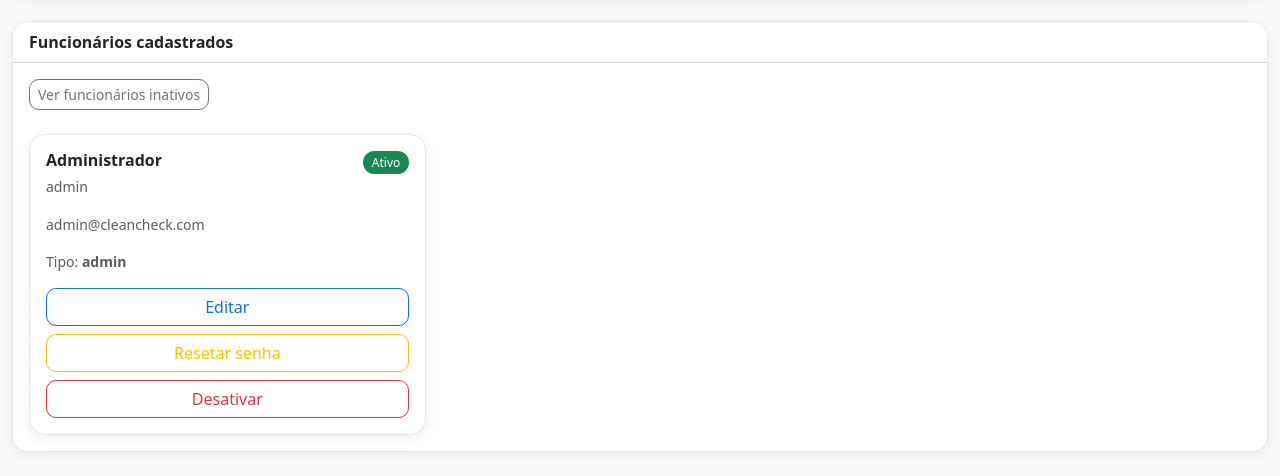
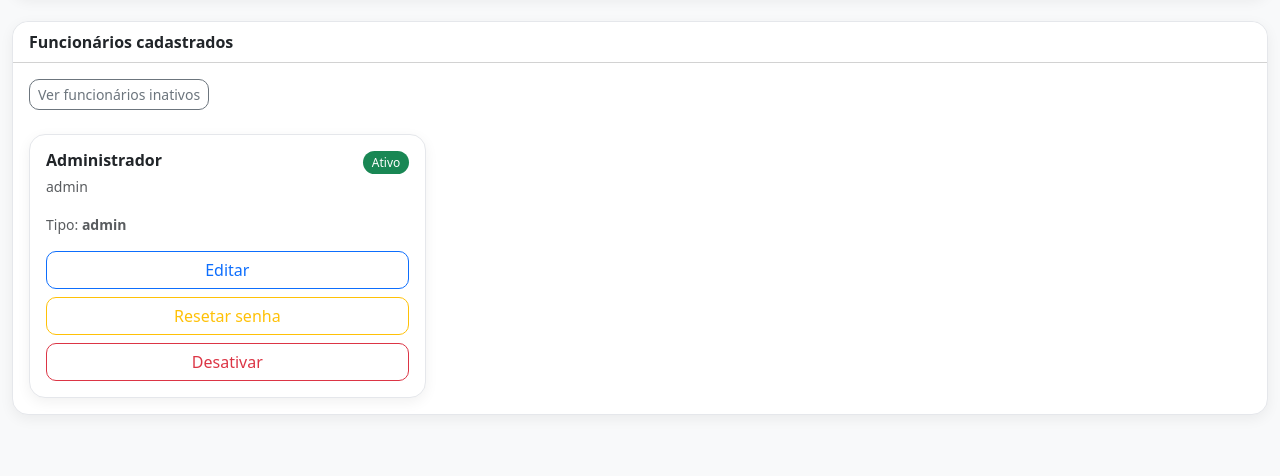
Before and after one commit to Mauriciobrneto/cleancheck, a Flask app: page /funcionarios in a window 1280 px wide. Shown: the part 714-1190 px from the top of the page. After the commit the page ends 1129 px from the top, so only its background shows below. Run offline with Flask 3, Linux system fonts and the light colour scheme; a user stored in the database is signed in; data comes from the database, SQL or seed files in the repository; some libraries are stand-ins or nearby versions.

Commit message:
alteracao nos funcionarios

```diff
--- a/templates/funcionarios.html
+++ b/templates/funcionarios.html
@@ -176,10 +176,6 @@
                                 </div>
 
                                 <div class="small text-muted mb-3">
-                                    {{ funcionario.email }}
-                                </div>
-
-                                <div class="small text-muted mb-3">
                                     Tipo:
                                     <strong>
                                         {{ funcionario.tipo }}
```
